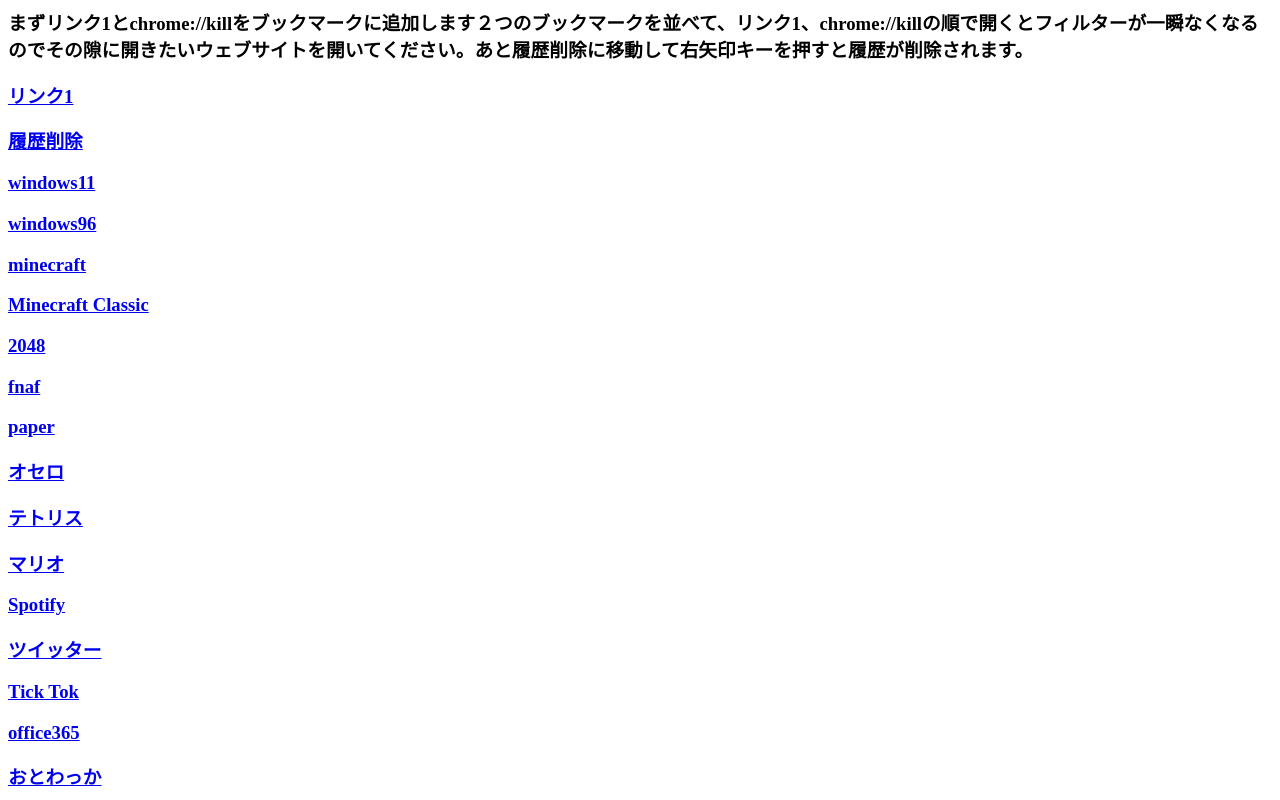
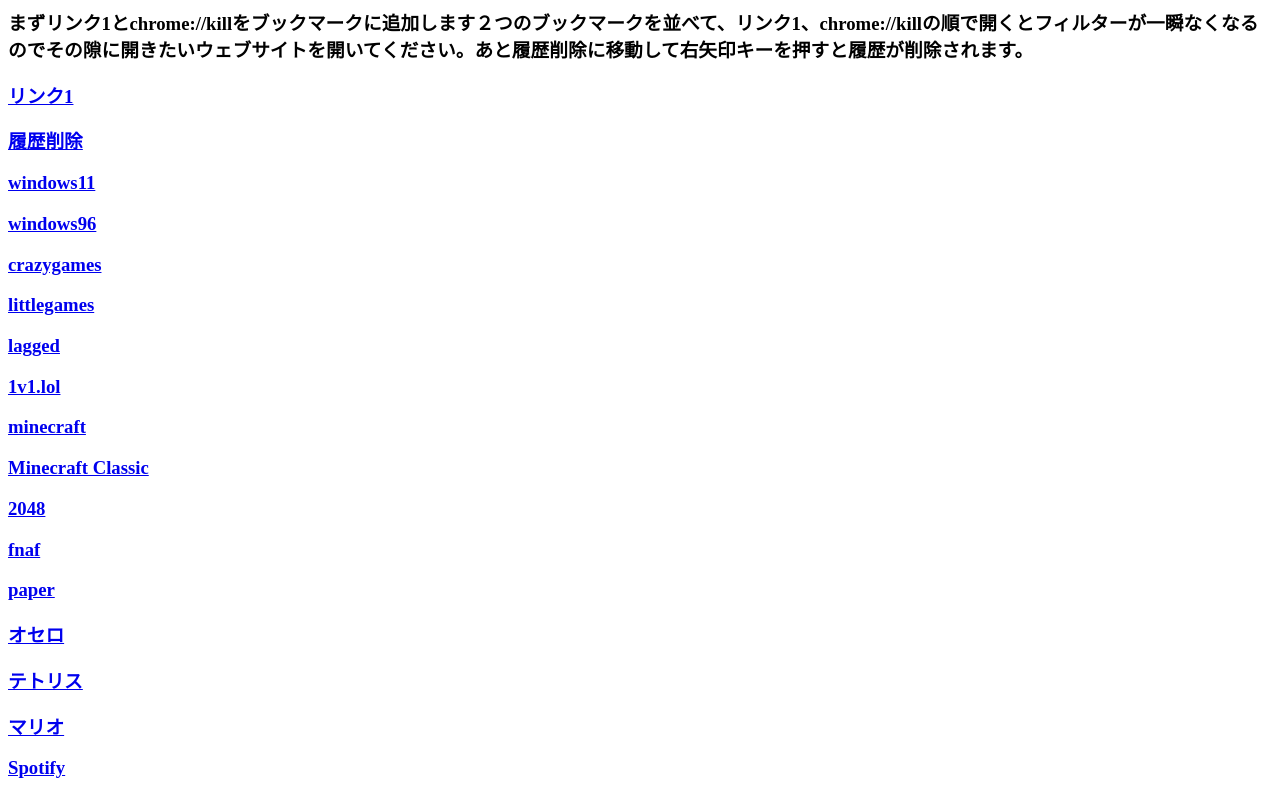
Before and after one commit to scfcdv/G-or-g, a plain HTML site: page g.html in a window 1280 px wide. Shown: the top 800 px of the page. Drawn offline with Linux system fonts and the light colour scheme.

Commit message:
Update g.html

```diff
--- a/g.html
+++ b/g.html
@@ -4,6 +4,10 @@
 <h3><a href="https://tweb.web.app/Flash-math/#20MHznn7FepY" target="_blank">履歴削除</a></h3>
 <h3><a href="https://win11.blueedge.me" target="_blank">windows11</a></h3>
 <h3><a href="https://windows96.net/" target="_blank">windows96</a></h3>
+<h3><a href="https://www.crazygames.com/" target="_blank">crazygames</a></h3>
+<h3><a href="https://gameforge.com/ja-JP/littlegames/" target="_blank">littlegames</a></h3>
+<h3><a href="https://lagged.com/" target="_blank">lagged</a></h3>
+<h3><a href="https://1v1.lol/" target="_blank">1v1.lol</a></h3>
 <h3><a href="https://eaglercraft.ru" target="_blank">minecraft</a></h3>
 <h3><a href="https://classic.minecraft.net/" target="_blank">Minecraft Classic</a></h3>
 <h3><a href="https://glebbahmutov.com/2048/" target="_blank">2048</a></h3>
```
